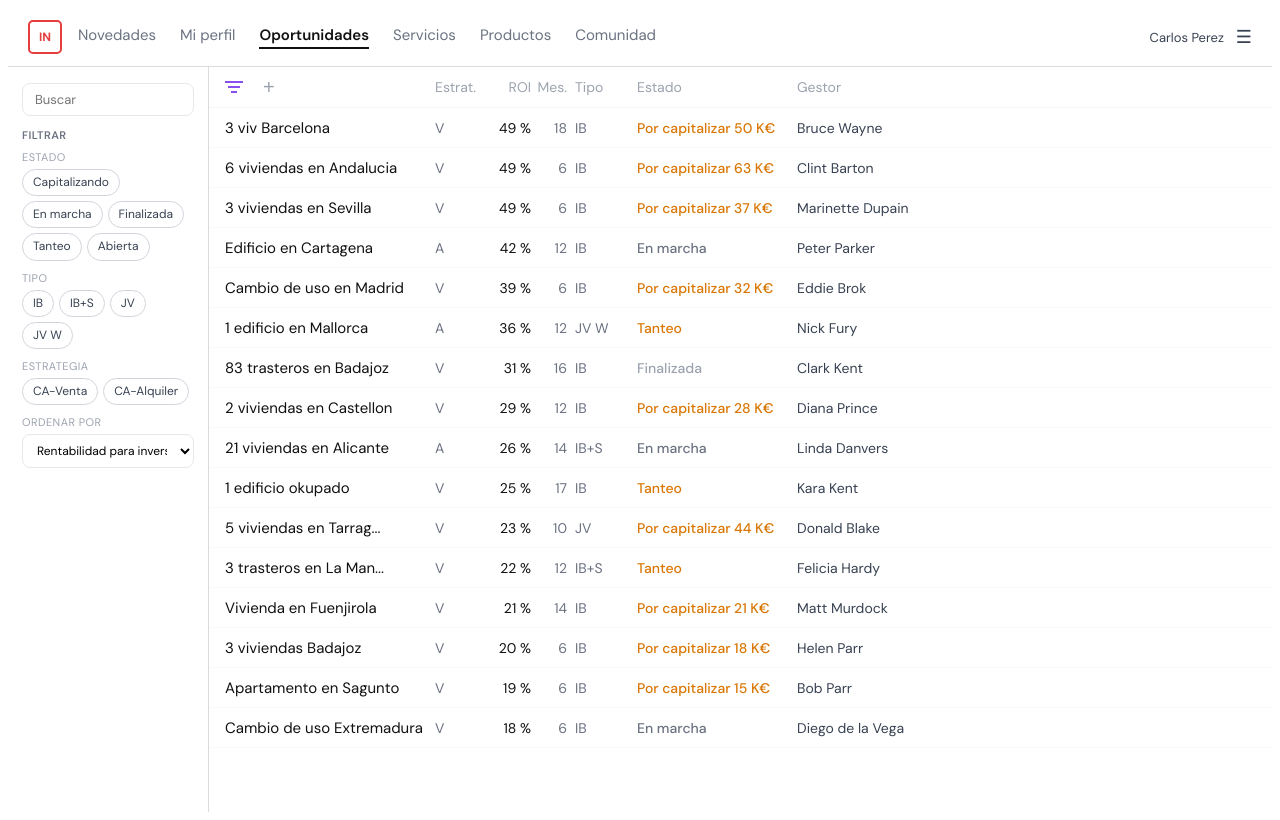
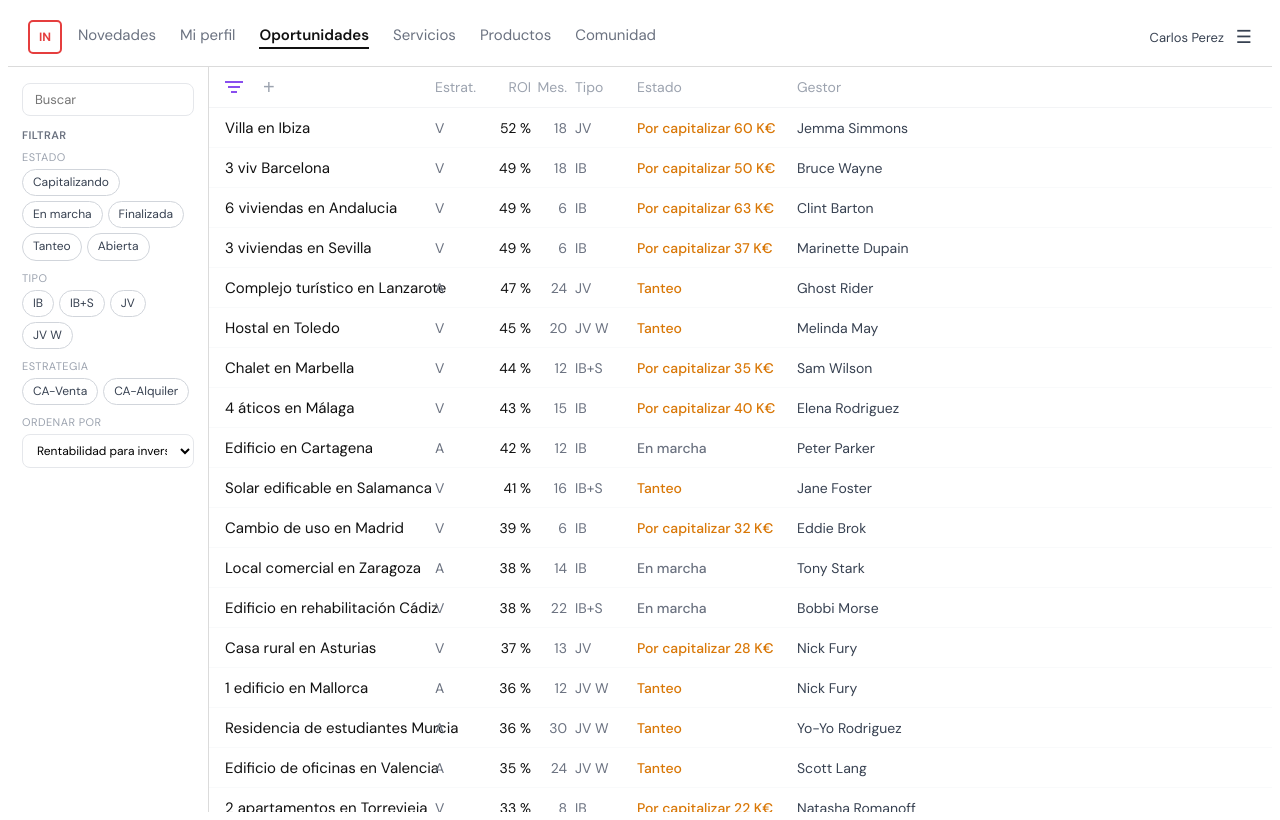
Before and after one commit to carlosperez-glitch/in-oportunidades, a React (Vite) app: page / in a window 1280 px wide. Built offline with nearby package versions, Linux system fonts and the light colour scheme.

Commit message:
data: añadir 30 oportunidades mock

```diff
--- a/src/data/mock.js
+++ b/src/data/mock.js
@@ -18,6 +18,37 @@ export const OPORTUNIDADES = [
   { id: 14, titulo: "6 viviendas en Andalucia",     gestor: "Clint Barton",           estrategia: "V", roi: 49, meses: 6,  tipo: "IB",   estado: "Capitalizando", porCapitalizar: 63 },
   { id: 15, titulo: "3 viviendas en Sevilla",       gestor: "Marinette Dupain",       estrategia: "V", roi: 49, meses: 6,  tipo: "IB",   estado: "Capitalizando", porCapitalizar: 37 },
   { id: 16, titulo: "21 viviendas en Alicante",     gestor: "Linda Danvers",          estrategia: "A", roi: 26, meses: 14, tipo: "IB+S", estado: "En marcha" },
+
+  { id: 17, titulo: "Local comercial en Zaragoza",      gestor: "Tony Stark",       estrategia: "A", roi: 38, meses: 14, tipo: "IB",   estado: "En marcha" },
+  { id: 18, titulo: "2 apartamentos en Torrevieja",     gestor: "Natasha Romanoff", estrategia: "V", roi: 33, meses: 8,  tipo: "IB",   estado: "Capitalizando", porCapitalizar: 22 },
+  { id: 19, titulo: "Nave industrial en Valladolid",    gestor: "Steve Rogers",     estrategia: "A", roi: 31, meses: 20, tipo: "JV",   estado: "Tanteo" },
+  { id: 20, titulo: "4 viviendas en Cordoba",           gestor: "Wanda Maximoff",   estrategia: "V", roi: 28, meses: 10, tipo: "IB",   estado: "Capitalizando", porCapitalizar: 18 },
+  { id: 21, titulo: "Piso en el centro de Bilbao",      gestor: "Vision",           estrategia: "V", roi: 27, meses: 9,  tipo: "IB",   estado: "En marcha" },
+  { id: 22, titulo: "Chalet en Marbella",               gestor: "Sam Wilson",       estrategia: "V", roi: 44, meses: 12, tipo: "IB+S", estado: "Capitalizando", porCapitalizar: 35 },
+  { id: 23, titulo: "7 trasteros en Murcia",            gestor: "Bucky Barnes",     estrategia: "V", roi: 20, meses: 7,  tipo: "IB",   estado: "Finalizada" },
+  { id: 24, titulo: "Edificio de oficinas en Valencia", gestor: "Scott Lang",       estrategia: "A", roi: 35, meses: 24, tipo: "JV W", estado: "Tanteo" },
+  { id: 25, titulo: "3 bajos en Granada",               gestor: "Hope Van Dyne",    estrategia: "V", roi: 24, meses: 11, tipo: "IB",   estado: "Capitalizando", porCapitalizar: 14 },
+  { id: 26, titulo: "Residencial en Pamplona",          gestor: "Thor Odinson",     estrategia: "A", roi: 32, meses: 18, tipo: "JV",   estado: "En marcha" },
+  { id: 27, titulo: "2 pisos en Santander",             gestor: "Loki Laufeyson",   estrategia: "V", roi: 22, meses: 8,  tipo: "IB",   estado: "En marcha" },
+  { id: 28, titulo: "Solar edificable en Salamanca",    gestor: "Jane Foster",      estrategia: "V", roi: 41, meses: 16, tipo: "IB+S", estado: "Tanteo" },
+  { id: 29, titulo: "Apartamento en Palma de Mallorca", gestor: "Pepper Potts",     estrategia: "V", roi: 30, meses: 10, tipo: "IB",   estado: "Capitalizando", porCapitalizar: 20 },
+  { id: 30, titulo: "6 estudios en Alicante centro",   gestor: "James Rhodes",     estrategia: "A", roi: 26, meses: 15, tipo: "IB",   estado: "En marcha" },
+  { id: 31, titulo: "Casa rural en Asturias",           gestor: "Nick Fury",        estrategia: "V", roi: 37, meses: 13, tipo: "JV",   estado: "Capitalizando", porCapitalizar: 28 },
+  { id: 32, titulo: "Dúplex en San Sebastián",          gestor: "Maria Hill",       estrategia: "V", roi: 29, meses: 9,  tipo: "IB",   estado: "En marcha" },
+  { id: 33, titulo: "10 plazas de garaje en Madrid",   gestor: "Phil Coulson",     estrategia: "A", roi: 18, meses: 6,  tipo: "IB",   estado: "Capitalizando", porCapitalizar: 10 },
+  { id: 34, titulo: "Hostal en Toledo",                 gestor: "Melinda May",      estrategia: "V", roi: 45, meses: 20, tipo: "JV W", estado: "Tanteo" },
+  { id: 35, titulo: "Piso turístico en Sevilla",        gestor: "Daisy Johnson",    estrategia: "A", roi: 33, meses: 12, tipo: "IB+S", estado: "En marcha" },
+  { id: 36, titulo: "3 locales en Valladolid",          gestor: "Leo Fitz",         estrategia: "A", roi: 21, meses: 10, tipo: "IB",   estado: "Finalizada" },
+  { id: 37, titulo: "Villa en Ibiza",                   gestor: "Jemma Simmons",    estrategia: "V", roi: 52, meses: 18, tipo: "JV",   estado: "Capitalizando", porCapitalizar: 60 },
+  { id: 38, titulo: "Edificio en rehabilitación Cádiz", gestor: "Bobbi Morse",      estrategia: "V", roi: 38, meses: 22, tipo: "IB+S", estado: "En marcha" },
+  { id: 39, titulo: "2 naves en Burgos",                gestor: "Lance Hunter",     estrategia: "A", roi: 25, meses: 14, tipo: "JV",   estado: "Tanteo" },
+  { id: 40, titulo: "Piso en Logroño",                  gestor: "Alfonso Mackenzie",estrategia: "V", roi: 19, meses: 7,  tipo: "IB",   estado: "En marcha" },
+  { id: 41, titulo: "4 áticos en Málaga",               gestor: "Elena Rodriguez",  estrategia: "V", roi: 43, meses: 15, tipo: "IB",   estado: "Capitalizando", porCapitalizar: 40 },
+  { id: 42, titulo: "Residencia de estudiantes Murcia", gestor: "Yo-Yo Rodriguez",  estrategia: "A", roi: 36, meses: 30, tipo: "JV W", estado: "Tanteo" },
+  { id: 43, titulo: "5 pisos en Vitoria",               gestor: "Robbie Reyes",     estrategia: "V", roi: 28, meses: 11, tipo: "IB",   estado: "Capitalizando", porCapitalizar: 16 },
+  { id: 44, titulo: "Local con vivienda en Tarragona",  gestor: "Quake",            estrategia: "V", roi: 31, meses: 9,  tipo: "IB+S", estado: "En marcha" },
+  { id: 45, titulo: "Complejo turístico en Lanzarote",  gestor: "Ghost Rider",      estrategia: "A", roi: 47, meses: 24, tipo: "JV",   estado: "Tanteo" },
+  { id: 46, titulo: "8 viviendas en Huelva",            gestor: "Mockingbird",      estrategia: "V", roi: 23, meses: 13, tipo: "IB",   estado: "En marcha" },
 ];
 
 export const DETALLE = {
```
